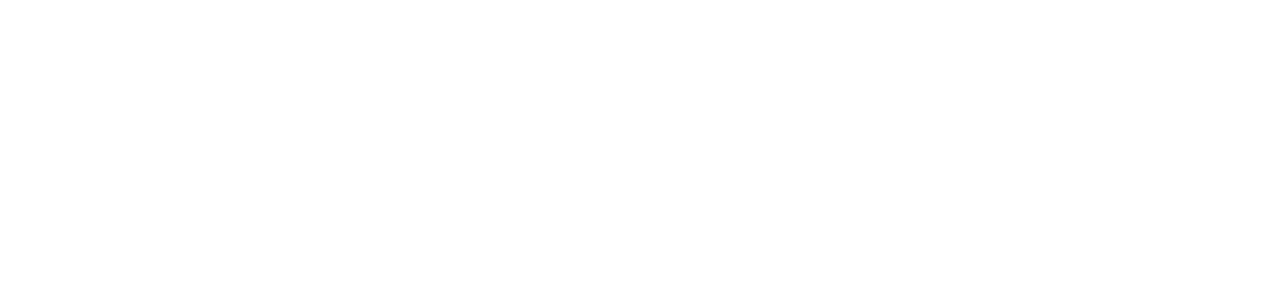
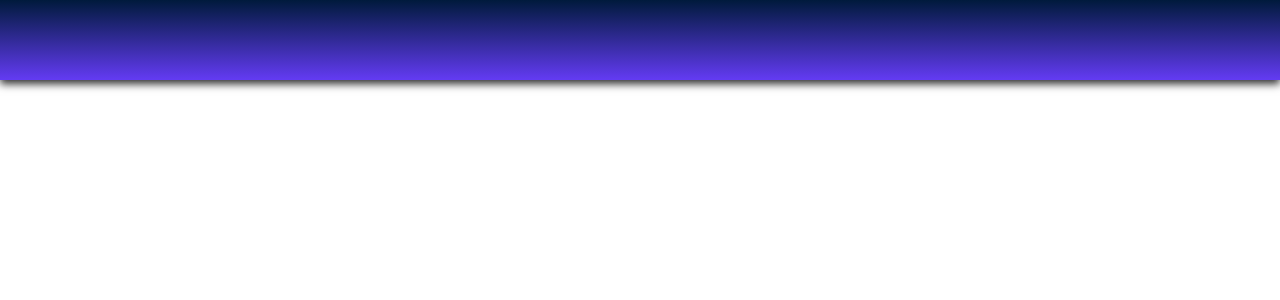
Before and after one commit to PrabeshPP/demoshop, a React (Create React App) app: page / in a window 1280 px wide. Shown: the top 300 px of the page. Built offline with nearby package versions, Linux system fonts and the light colour scheme.

Commit message:
Desigining Header Component

```diff
--- a/src/App.js
+++ b/src/App.js
@@ -1,8 +1,9 @@
-
-
+import React from "react";
+import Header from "./Components/Header/Header";
 function App() {
   return (
    <div>
+   <Header/>
 
    </div>
   );
--- a/src/Components/Header/Header.js
+++ b/src/Components/Header/Header.js
@@ -1,9 +1,12 @@
 import React from "react";
+import classes from "./Header.module.css";
 
 const Header=()=>{
     return(
-        <div className={}>
+        <div className={classes.header}>
 
         </div>
     )
 }
+
+export default Header;
--- a/src/Components/Header/Header.module.css
+++ b/src/Components/Header/Header.module.css
@@ -0,0 +1,6 @@
+.header{
+    width: 100vw;
+    height: 10vh;
+    background-image: linear-gradient(to bottom,#001A3C,#633BF3);
+    box-shadow: 0 4px 8px rgb(49, 49, 49);
+}
```
Also changed, not shown: src/Components/Header/Header_Name.js (added).
